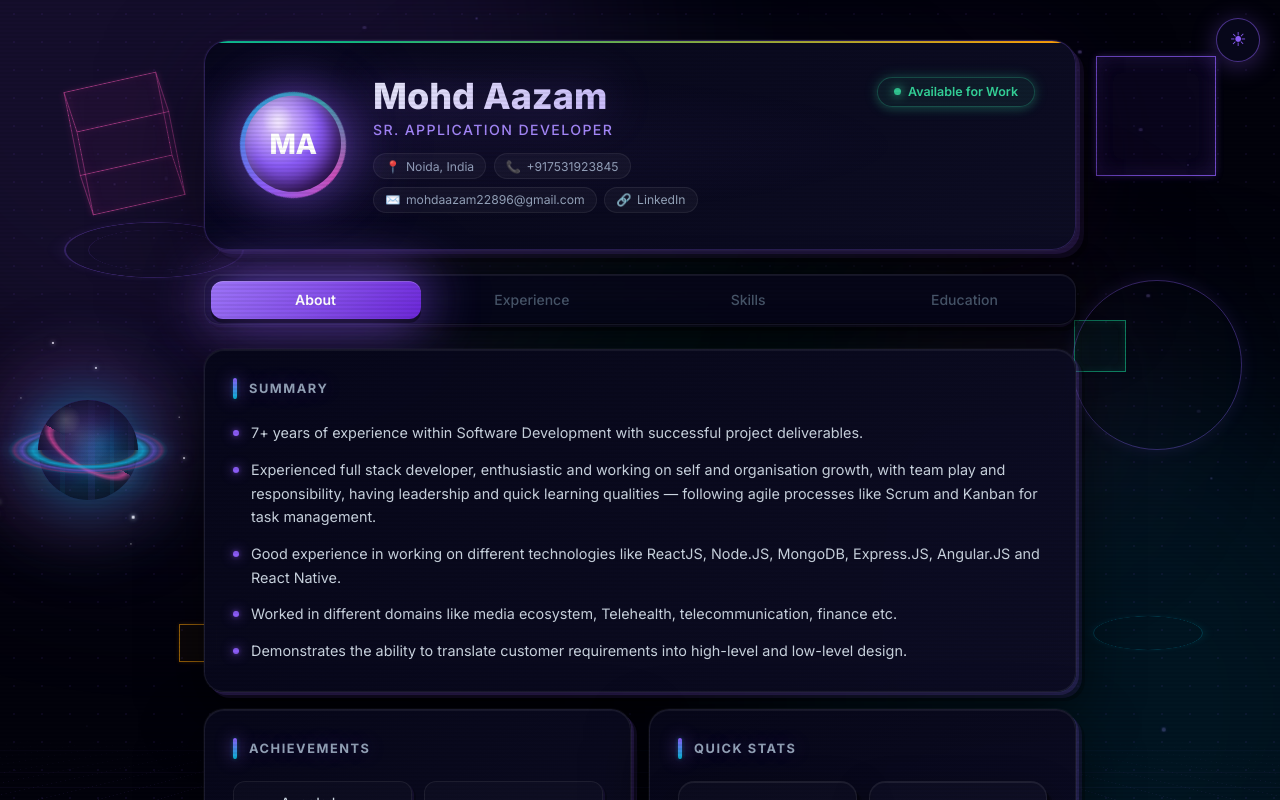
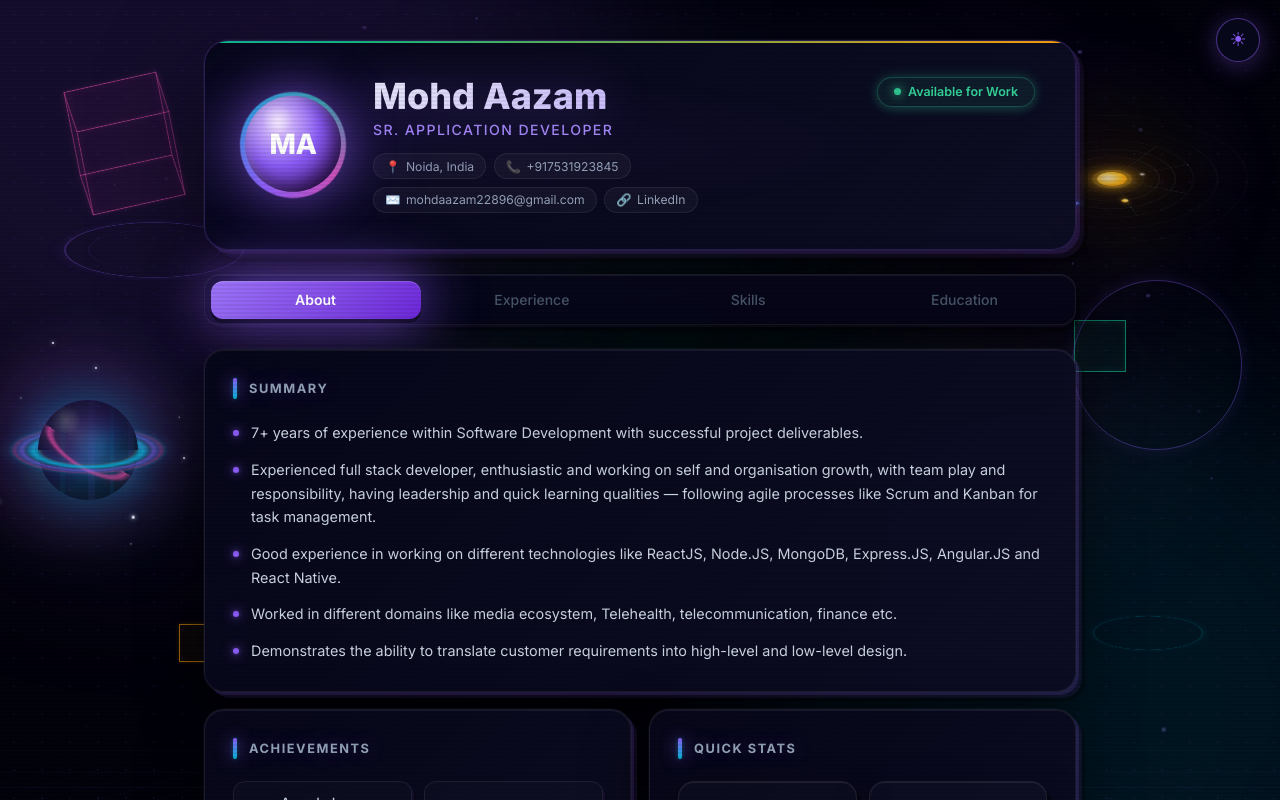
Before and after one commit to mohdaazam22896/my-portfolio-app, a React (Create React App) app: page / in a window 1280 px wide. Shown: the top 800 px of the page. Built offline with nearby package versions, Linux system fonts and the light colour scheme.

Commit message:
3d design

```diff
--- a/src/App.css
+++ b/src/App.css
@@ -233,6 +233,211 @@ body { background: var(--bg); color: var(--text1); }
   border: 1.5px solid rgba(16,185,129,0.25);
   box-shadow: 0 0 12px rgba(16,185,129,0.08);
   transform: rotateX(90deg) rotateY(90deg);
+}
+
+/* ───── Solar System 3D Model ───── */
+
+/* Outer wrapper — positioned top-right, drifts gently */
+.ss-wrap {
+  position: absolute;
+  top: 3%; right: 1%;
+  width: 310px; height: 310px;
+  animation: ssDrift 16s ease-in-out infinite;
+}
+
+/* Warm glow behind the whole system (sun light) */
+.ss-bg-glow {
+  position: absolute; inset: 0;
+  background: radial-gradient(ellipse at 50% 50%,
+    rgba(245,158,11,0.12) 0%,
+    rgba(251,191,36,0.06) 28%,
+    rgba(139,92,246,0.04) 55%,
+    transparent 72%
+  );
+  filter: blur(22px);
+  animation: ssGlowPulse 4s ease-in-out infinite;
+}
+
+/* The tilted disk — rotateX makes circles look like ellipses (3D perspective) */
+.ss-system {
+  position: absolute;
+  top: 50%; left: 50%;
+  width: 0; height: 0;
+  transform: rotateX(62deg) rotateZ(-18deg);
+}
+
+/* ─ Sun ─ */
+.ss-sun {
+  position: absolute;
+  width: 30px; height: 30px;
+  top: -15px; left: -15px;
+  border-radius: 50%;
+  background: radial-gradient(circle at 40% 38%,
+    #fffbeb 0%, #fde68a 25%, #fbbf24 50%, #f59e0b 72%, #b45309 100%
+  );
+  box-shadow:
+    0 0 0 5px rgba(251,191,36,0.18),
+    0 0 20px rgba(251,191,36,1),
+    0 0 45px rgba(245,158,11,0.85),
+    0 0 90px rgba(245,158,11,0.5),
+    0 0 160px rgba(245,158,11,0.2);
+  animation: sunPulse 3.2s ease-in-out infinite;
+  z-index: 2;
+}
+.ss-corona {
+  position: absolute; inset: -8px; border-radius: 50%;
+  background: radial-gradient(circle, rgba(251,191,36,0.35) 0%, transparent 68%);
+  animation: coronaPulse 2.6s ease-in-out infinite;
+}
+.ss-corona-2 {
+  inset: -18px;
+  background: radial-gradient(circle, rgba(245,158,11,0.18) 0%, transparent 65%);
+  animation: coronaPulse 3.8s ease-in-out infinite reverse;
+}
+
+/* ─ Orbit path rings (static ellipses — appear as ellipses due to rotateX) ─ */
+.ss-ring {
+  position: absolute;
+  border-radius: 50%;
+  border: 1px solid rgba(255,255,255,0.07);
+  top: 0; left: 0;
+  transform: translate(-50%, -50%);
+}
+.ss-ring-1 { width:  64px; height:  64px; }
+.ss-ring-2 { width:  96px; height:  96px; }
+.ss-ring-3 { width: 128px; height: 128px; }
+.ss-ring-4 { width: 164px; height: 164px; border-color: rgba(255,255,255,0.05); }
+.ss-ring-5 { width: 212px; height: 212px; border-color: rgba(255,255,255,0.04); }
+.ss-ring-6 { width: 272px; height: 272px; border-color: rgba(255,255,255,0.03); }
+
+/* ─ Orbit arms — rotate around origin (sun) ─ */
+.ss-arm {
+  position: absolute;
+  top: 0; left: 0;
+  width: 0; height: 0;
+  transform-origin: 0 0;
+}
+.ss-arm-1 { animation: ssOrbit  4.7s linear infinite; }
+.ss-arm-2 { animation: ssOrbit  7.8s linear infinite; animation-delay: -2s; }
+.ss-arm-3 { animation: ssOrbit 12.5s linear infinite; animation-delay: -5s; }
+.ss-arm-4 { animation: ssOrbit 21s  linear infinite; animation-delay: -8s; }
+.ss-arm-5 { animation: ssOrbit 52s  linear infinite; animation-delay: -20s; }
+.ss-arm-6 { animation: ssOrbit 105s linear infinite; animation-delay: -40s; }
+
+/* ─ Planets ─ */
+.ss-planet {
+  position: absolute;
+  top: 0;
+  border-radius: 50%;
+  transform: translate(-50%, -50%);
+}
+
+/* Mercury — small, dark grey */
+.ss-mercury {
+  width: 5px; height: 5px; left: 32px;
+  background: radial-gradient(circle at 38% 36%, #d4d4d4, #737373 60%, #404040);
+  box-shadow: 0 0 4px rgba(212,212,212,0.4);
+}
+
+/* Venus — creamy yellow, thick atmosphere glow */
+.ss-venus {
+  width: 7px; height: 7px; left: 48px;
+  background: radial-gradient(circle at 38% 36%, #fef9c3, #fbbf24 55%, #b45309);
+  box-shadow: 0 0 8px rgba(251,191,36,0.55), 0 0 14px rgba(251,191,36,0.2);
+}
+
+/* Earth — blue marble */
+.ss-earth {
+  width: 9px; height: 9px; left: 64px;
+  position: relative;
+  background: radial-gradient(circle at 38% 36%,
+    #bfdbfe 0%, #3b82f6 30%, #1d4ed8 55%, #166534 75%, #14532d 100%
+  );
+  box-shadow: 0 0 8px rgba(59,130,246,0.6), 0 0 16px rgba(59,130,246,0.2);
+}
+
+/* Mars — red desert */
+.ss-mars {
+  width: 7px; height: 7px; left: 82px;
+  background: radial-gradient(circle at 38% 36%, #fca5a5, #dc2626 55%, #7f1d1d);
+  box-shadow: 0 0 7px rgba(220,38,38,0.5);
+}
+
+/* Jupiter — banded gas giant */
+.ss-jupiter {
+  width: 16px; height: 16px; left: 106px;
+  background:
+    radial-gradient(circle at 36% 34%, rgba(255,255,255,0.18) 0%, transparent 38%),
+    linear-gradient(0deg,
+      #78350f 0%, #b45309 14%, #d97706 26%, #fbbf24 36%,
+      #f59e0b 45%, #d97706 55%, #b45309 68%, #92400e 82%, #78350f 100%
+    );
+  box-shadow: 0 0 12px rgba(245,158,11,0.4), 0 0 24px rgba(245,158,11,0.12);
+}
+
+/* Saturn — golden with ring */
+.ss-saturn {
+  width: 13px; height: 13px; left: 136px;
+  position: relative;
+  background: radial-gradient(circle at 38% 36%, #fef3c7, #fbbf24 50%, #d97706 80%, #92400e);
+  box-shadow: 0 0 10px rgba(251,191,36,0.38);
+}
+/* Saturn ring — flat ellipse, tilted by parent rotateX */
+.ss-saturn-ring {
+  position: absolute;
+  width: 30px; height: 8px;
+  top: 50%; left: 50%;
+  transform: translate(-50%, -50%);
+  border-radius: 50%;
+  background: radial-gradient(ellipse at center,
+    transparent 28%,
+    rgba(253,230,138,0.45) 32%,
+    rgba(251,191,36,0.75) 38%,
+    rgba(245,158,11,0.55) 44%,
+    rgba(251,191,36,0.3) 50%,
+    transparent 56%
+  );
+  filter: drop-shadow(0 0 3px rgba(251,191,36,0.4));
+}
+
+/* Moon — orbits Earth */
+.ss-moon-arm {
+  position: absolute;
+  top: 50%; left: 50%;
+  width: 0; height: 0;
+  transform-origin: 0 0;
+  animation: ssOrbit 2.1s linear infinite;
+}
+.ss-moon {
+  position: absolute;
+  width: 3px; height: 3px; left: 12px; top: 0;
+  border-radius: 50%;
+  transform: translate(-50%, -50%);
+  background: #d1d5db;
+  box-shadow: 0 0 3px rgba(209,213,219,0.7);
+}
+
+/* ─ Asteroid belt (decorative dots between Mars and Jupiter) ─ */
+.ss-ring-4::before {
+  content: '';
+  position: absolute; inset: 0;
+  border-radius: 50%;
+  background: conic-gradient(
+    from 20deg,
+    transparent 0deg, transparent 30deg,
+    rgba(255,255,255,0.06) 30deg, rgba(255,255,255,0.06) 31deg,
+    transparent 31deg, transparent 65deg,
+    rgba(255,255,255,0.05) 65deg, rgba(255,255,255,0.05) 66deg,
+    transparent 66deg, transparent 110deg,
+    rgba(255,255,255,0.07) 110deg, rgba(255,255,255,0.07) 111deg,
+    transparent 111deg, transparent 160deg,
+    rgba(255,255,255,0.05) 160deg, rgba(255,255,255,0.05) 161deg,
+    transparent 161deg, transparent 220deg,
+    rgba(255,255,255,0.06) 220deg, rgba(255,255,255,0.06) 221deg,
+    transparent 221deg, transparent 280deg,
+    rgba(255,255,255,0.04) 280deg, rgba(255,255,255,0.04) 281deg,
+    transparent 281deg
+  );
 }
 
 /* ───── 3D Planet System ───── */
@@ -886,6 +1091,42 @@ body { background: var(--bg); color: var(--text1); }
 @keyframes badgeGlow   { 0%,100%{box-shadow:0 0 12px rgba(52,211,153,0.2),0 2px 8px rgba(52,211,153,0.12)} 50%{box-shadow:0 0 28px rgba(52,211,153,0.5),0 4px 20px rgba(52,211,153,0.25)} }
 @keyframes gridPulse   { 0%,100%{opacity:1} 50%{opacity:0.6} }
 
+@keyframes ssDrift {
+  0%, 100% { transform: translateY(0px) rotate(0deg); }
+  30%       { transform: translateY(-14px) rotate(0.5deg); }
+  65%       { transform: translateY(-6px) rotate(-0.3deg); }
+}
+@keyframes ssGlowPulse {
+  0%, 100% { opacity: 0.65; transform: scale(1); }
+  50%       { opacity: 1;    transform: scale(1.12); }
+}
+@keyframes ssOrbit {
+  from { transform: rotate(0deg); }
+  to   { transform: rotate(360deg); }
+}
+@keyframes sunPulse {
+  0%, 100% {
+    box-shadow:
+      0 0 0 5px rgba(251,191,36,0.18),
+      0 0 20px rgba(251,191,36,1),
+      0 0 45px rgba(245,158,11,0.85),
+      0 0 90px rgba(245,158,11,0.5),
+      0 0 160px rgba(245,158,11,0.2);
+  }
+  50% {
+    box-shadow:
+      0 0 0 9px rgba(251,191,36,0.24),
+      0 0 32px rgba(251,191,36,1),
+      0 0 72px rgba(245,158,11,1),
+      0 0 140px rgba(245,158,11,0.7),
+      0 0 240px rgba(245,158,11,0.28);
+  }
+}
+@keyframes coronaPulse {
+  0%, 100% { opacity: 0.55; transform: scale(1); }
+  50%       { opacity: 1;    transform: scale(1.18); }
+}
+
 @keyframes planetDrift {
   0%, 100% { transform: translateY(0px) translateX(0px); }
   20%  { transform: translateY(-24px) translateX(7px); }
@@ -1162,6 +1403,25 @@ body { background: var(--bg); color: var(--text1); }
 [data-theme="light"] .edu-icon-wrap { background: rgba(124,58,237,0.1); border-color: rgba(124,58,237,0.22); box-shadow: inset 0 1px 0 rgba(255,255,255,0.7), 2px 3px 0 rgba(124,58,237,0.08); }
 [data-theme="light"] .edu-period { background: rgba(124,58,237,0.06); border-color: rgba(124,58,237,0.14); box-shadow: inset 0 1px 0 rgba(255,255,255,0.7), 1px 2px 0 rgba(124,58,237,0.07); }
 
+/* Solar system — light theme: brighter sun, visible orbits */
+[data-theme="light"] .ss-bg-glow {
+  background: radial-gradient(ellipse at 50% 50%,
+    rgba(245,158,11,0.2) 0%, rgba(251,191,36,0.1) 30%, transparent 65%
+  );
+}
+[data-theme="light"] .ss-ring { border-color: rgba(100,80,40,0.15); }
+[data-theme="light"] .ss-ring-4 { border-color: rgba(100,80,40,0.1); }
+[data-theme="light"] .ss-ring-5 { border-color: rgba(100,80,40,0.08); }
+[data-theme="light"] .ss-ring-6 { border-color: rgba(100,80,40,0.06); }
+[data-theme="light"] .ss-sun {
+  box-shadow:
+    0 0 0 5px rgba(251,191,36,0.25),
+    0 0 24px rgba(251,191,36,1),
+    0 0 55px rgba(245,158,11,0.9),
+    0 0 110px rgba(245,158,11,0.55),
+    0 0 180px rgba(245,158,11,0.22);
+}
+
 [data-theme="light"] .f-galaxy-cloud {
   background: radial-gradient(ellipse at 45% 48%,
     rgba(6,182,212,0.18) 0%, rgba(139,92,246,0.14) 25%,
@@ -1188,6 +1448,6 @@ body { background: var(--bg); color: var(--text1); }
   .container      { padding: 1.5rem 1rem 4rem; }
   .f-cube-1, .f-cube-2, .f-cube-3, .f-cube-4, .f-cube-5,
   .f-ring-1, .f-ring-2, .f-ring-3, .f-ring-4, .f-ring-5,
-  .f-gyro, .f-planet-wrap, .scanlines { display: none; }
+  .f-gyro, .f-planet-wrap, .ss-wrap, .scanlines { display: none; }
   .bg-perspective { display: none; }
 }
--- a/src/App.js
+++ b/src/App.js
@@ -42,10 +42,45 @@ function FloatingPlanet() {
   );
 }
 
+/* ── Solar System 3D Model ── */
+function SolarSystem() {
+  return (
+    <div className="ss-wrap" aria-hidden="true">
+      <div className="ss-bg-glow" />
+      <div className="ss-system">
+        <div className="ss-sun">
+          <div className="ss-corona" />
+          <div className="ss-corona ss-corona-2" />
+        </div>
+        <div className="ss-ring ss-ring-1" />
+        <div className="ss-ring ss-ring-2" />
+        <div className="ss-ring ss-ring-3" />
+        <div className="ss-ring ss-ring-4" />
+        <div className="ss-ring ss-ring-5" />
+        <div className="ss-ring ss-ring-6" />
+        <div className="ss-arm ss-arm-1"><div className="ss-planet ss-mercury" /></div>
+        <div className="ss-arm ss-arm-2"><div className="ss-planet ss-venus" /></div>
+        <div className="ss-arm ss-arm-3">
+          <div className="ss-planet ss-earth">
+            <div className="ss-moon-arm"><div className="ss-moon" /></div>
+          </div>
+        </div>
+        <div className="ss-arm ss-arm-4"><div className="ss-planet ss-mars" /></div>
+        <div className="ss-arm ss-arm-5"><div className="ss-planet ss-jupiter" /></div>
+        <div className="ss-arm ss-arm-6">
+          <div className="ss-planet ss-saturn">
+            <div className="ss-saturn-ring" />
+          </div>
+        </div>
+      </div>
+    </div>
+  );
+}
+
 function FloatingShapes() {
   return (
     <div className="floating-shapes" aria-hidden="true">
-      <div className="f-cube f-cube-1">{FACES.map(f => <div key={f} className={`f-face f-${f}`} />)}</div>
+      <SolarSystem />
       <FloatingPlanet />
       <div className="f-cube f-cube-3">{FACES.map(f => <div key={f} className={`f-face f-${f}`} />)}</div>
       <div className="f-cube f-cube-4">{FACES.map(f => <div key={f} className={`f-face f-${f}`} />)}</div>
```
Also changed, not shown: 11 other files (tests, documents, lock files or other folders).
